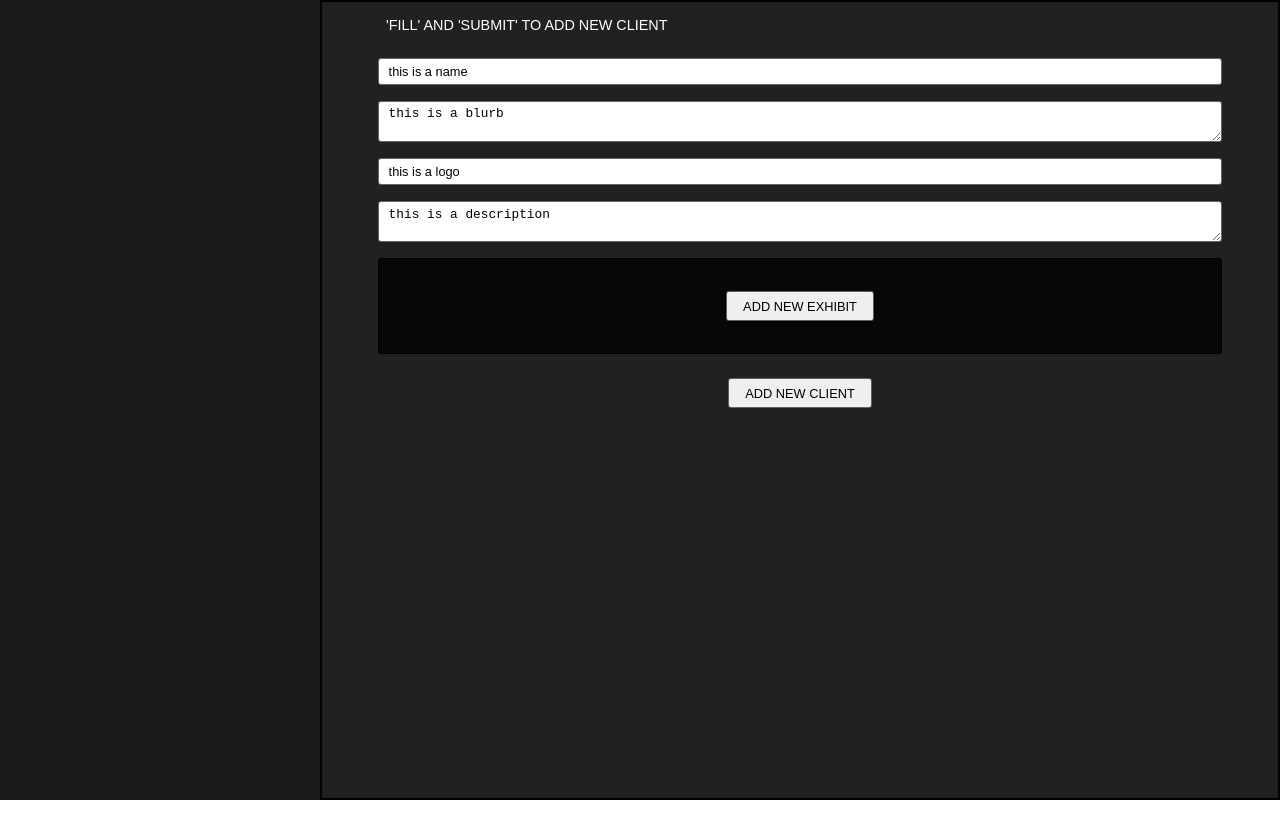
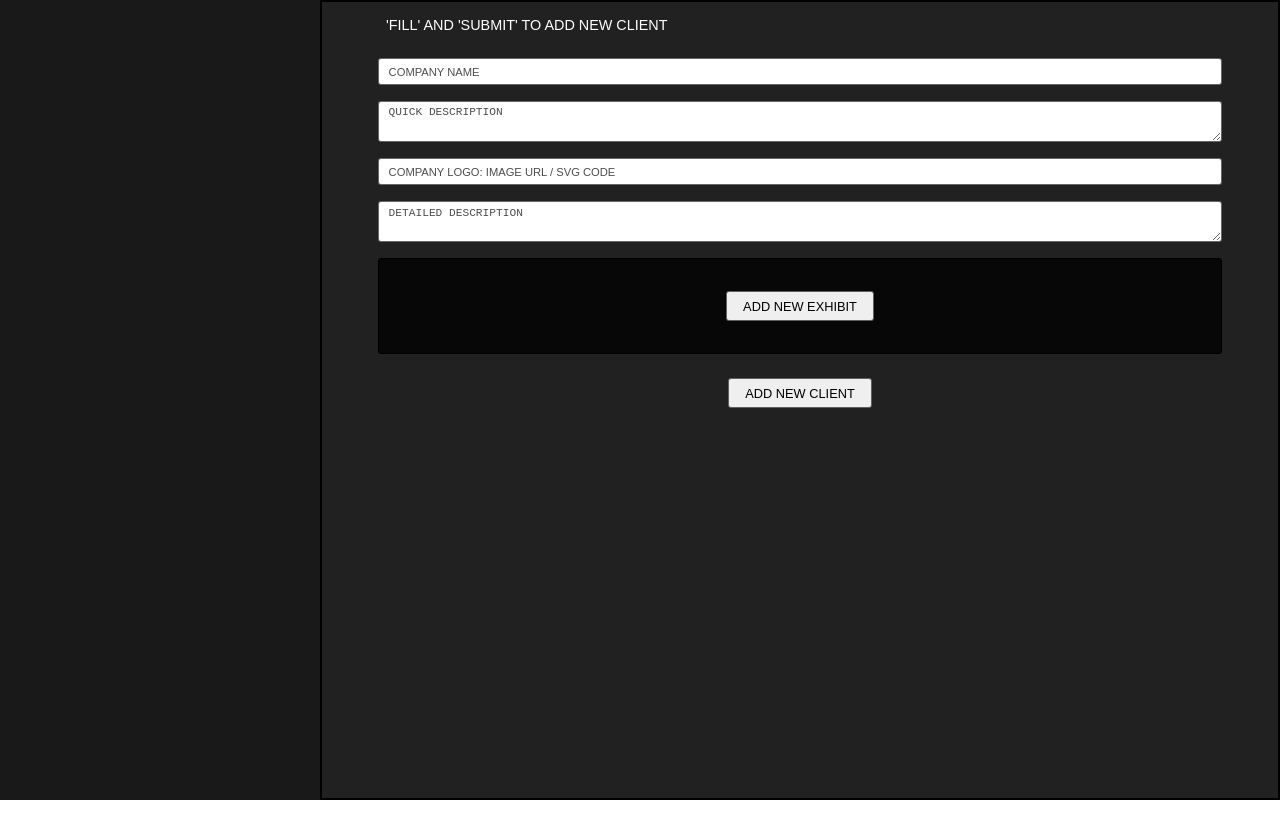
Before and after one commit to joey22622/graphic_design, a website: page public/editor.html in a window 1280 px wide. Drawn offline with nearby package versions, Linux system fonts and the light colour scheme; files that its build step writes are made by us from their sources; no server answers; a web font is replaced by a local one.

Commit message:
bug fixes

```diff
--- a/public/assets/javascript/functions.js
+++ b/public/assets/javascript/functions.js
@@ -21,7 +21,7 @@ function toggleLanding(){
         if($(this).scrollTop() > 40){
             $("header").addClass("scrolled");
             $("nav ul").css("min-height" , contentHeight);
-            $(".shimmer").css("display: none");
+            $(".shimmer").empty();
         //APPLY DISPLAY NONE TO ELEMENTS THAT HAVE FADED OUT
             if(hideReady){
                 hide = setTimeout(function(){
@@ -139,3 +139,7 @@ function blankExhibit(){
 function blankExhibitWrap(){
 
 }
+
+$.get("/api/clients/front", function(data){
+
+});
--- a/public/editor.html
+++ b/public/editor.html
@@ -23,10 +23,10 @@
                 </div>
                 <form class="client-form">
                     <h2 class="form-header">'Fill' and 'submit' to add new client</h2>
-                    <input type="text" class="client-name" value="this is a name" name = "name" placeholder="Company Name">
-                    <textarea class="client-blurb" name="blurb" placeholder="Quick Description">this is a blurb</textarea>
-                    <input type="text" class="client-logo" value="this is a logo" name ="logo" placeholder="Company Logo: image URL / SVG code">
-                    <textarea name="description" value="this is a description" class="client-description" placeholder="Detailed Description">this is a description</textarea>
+                    <input type="text" class="client-name" name = "name" placeholder="Company Name">
+                    <textarea class="client-blurb" name="blurb" placeholder="Quick Description"></textarea>
+                    <input type="text" class="client-logo" name ="logo" placeholder="Company Logo: image URL / SVG code">
+                    <textarea name="description" class="client-description" placeholder="Detailed Description"></textarea>
                     <div class="exhibit-list">
                         <ol id="sortable-2"></ol>
                         <div class="exhibit-button-row">
```
